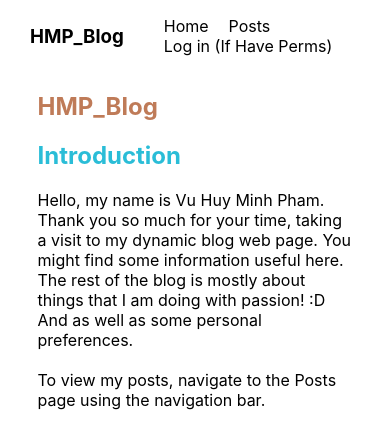
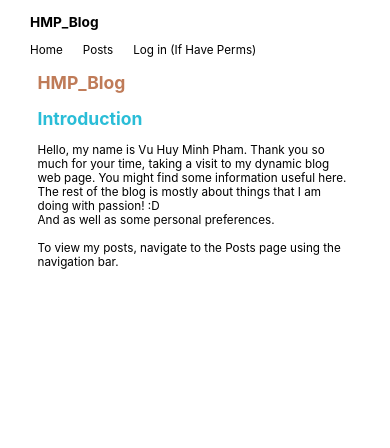
Before and after one commit to minh-p/blog-hmp1, a Next.js app: page / in a window 390 px wide. Shown: the top 448 px of the page. Built offline with nearby package versions, Linux system fonts and the light colour scheme; no server answers.

Commit message:
Blog Titling; More mobile friendliness

```diff
--- a/pages/drafts/[id].js
+++ b/pages/drafts/[id].js
@@ -129,7 +129,7 @@ export default function Draft(draft) {
     return (
       <div>
         <Head>
-          <title>HMP_Blog</title>
+          <title>HMP_Blog - Draft Permission Denied</title>
           <meta name="description" content="HMP_Blog, a blog created by Vu Huy Minh Pham" />
           <link rel="icon" href="/favicon.ico" />
         </Head>
@@ -147,7 +147,7 @@ export default function Draft(draft) {
   return (
     <div>
       <Head>
-        <title>HMP_Blog</title>
+        <title>HMP_Blog - {draftTitle}</title>
         <meta name="description" content="HMP_Blog, a blog created by Vu Huy Minh Pham" />
         <link rel="icon" href="/favicon.ico" />
       </Head>
--- a/pages/drafts/index.js
+++ b/pages/drafts/index.js
@@ -82,7 +82,7 @@ export default function Drafts(props) {
     <div key={post.id} className="preview-post">
       <li>
         <Link href={"/drafts/"+post.id}>
-          <a className="link-to-post" href={"/drafts/"+post.id}>{post.title}</a>
+          <a className="link-to-post" href={"/drafts/"+post.id}>{post.createdAt.substring(1, post.createdAt.length-15)}: {post.title}</a>
         </Link>
       </li>
     </div>
@@ -91,7 +91,7 @@ export default function Drafts(props) {
   return (
     <div>
       <Head>
-        <title>HMP_Blog</title>
+        <title>HMP_Blog - Drafts</title>
         <meta name="description" content="HMP_Blog, a blog created by Vu Huy Minh Pham" />
         <link rel="icon" href="/favicon.ico" />
       </Head>
--- a/pages/index.js
+++ b/pages/index.js
@@ -7,7 +7,7 @@ export default function Home({ posts }) {
   return (
     <div>
       <Head>
-        <title>HMP_Blog</title>
+        <title>HMP_Blog - Home</title>
         <meta name="description" content="HMP_Blog, a blog created by Vu Huy Minh Pham" />
         <link rel="icon" href="/favicon.ico" />
       </Head>
--- a/pages/posts/[id].js
+++ b/pages/posts/[id].js
@@ -59,7 +59,7 @@ export default function Post(post) {
     return (
       <div>
         <Head>
-          <title>HMP_Blog</title>
+          <title>HMP_Blog - Post Not Found</title>
           <meta name="description" content="HMP_Blog, a blog created by Vu Huy Minh Pham" />
           <link rel="icon" href="/favicon.ico" />
         </Head>
@@ -73,7 +73,7 @@ export default function Post(post) {
   return (
     <div>
       <Head>
-        <title>HMP_Blog</title>
+        <title>HMP_Blog - {title}</title>
         <meta name="description" content="HMP_Blog, a blog created by Vu Huy Minh Pham" />
         <link rel="icon" href="/favicon.ico" />
       </Head>
--- a/pages/posts/index.js
+++ b/pages/posts/index.js
@@ -51,7 +51,7 @@ export default function Posts({ posts }) {
   return (
     <div>
       <Head>
-        <title>HMP_Blog</title>
+        <title>HMP_Blog - Posts</title>
         <meta name="description" content="HMP_Blog, a blog created by Vu Huy Minh Pham" />
         <link rel="icon" href="/favicon.ico" />
       </Head>
--- a/styles/globals.css
+++ b/styles/globals.css
@@ -6,6 +6,7 @@ body {
   margin-right: 10px;
   font-family: -apple-system, BlinkMacSystemFont, Segoe UI, Roboto, Oxygen,
     Ubuntu, Cantarell, Fira Sans, Droid Sans, Helvetica Neue, sans-serif;
+  font-size: 3vmin;
 }
 
 .markdown a {
@@ -27,7 +28,7 @@ body {
 }
 
 .blog-title {
-  font-size: 50px;
+  font-size: 6vmin;
   color: #34548a;
 }
 
@@ -37,7 +38,6 @@ body {
 
 #post-content-markdown {
   width: 50%;
-  font-size: 1rem;
   outline: none;
   border: 2px solid #A1AAD1;
   resize: none;
@@ -87,6 +87,7 @@ nav li {
 nav button {
   display: inline-block;
   margin-left: 5px;
+  font-size: 3vmin;
 }
 
 nav li a {
@@ -119,3 +120,20 @@ h2 {
     background: #24283B;
   }
 }
+
+@media only screen and (max-width: 600px) {
+  header {
+    display: block;
+    justify-content: start;
+    height: 100%;
+    z-index: 1; /* stay on top of other uis */
+    top: 0; /* stay at the top position */
+    left: 0; /* stay over to the right */
+    overflow-x: hidden; /* disable horizontal scrolling in the x axis. */
+  }
+
+  header nav ul {
+    margin: 0;
+    padding: 0;
+  }
+}
```
